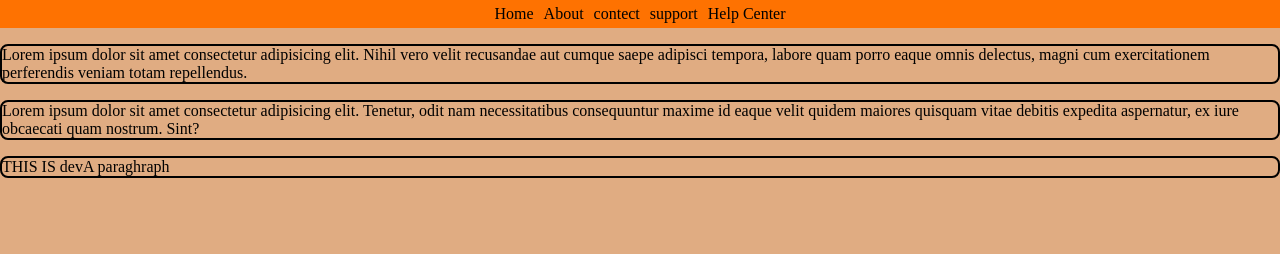
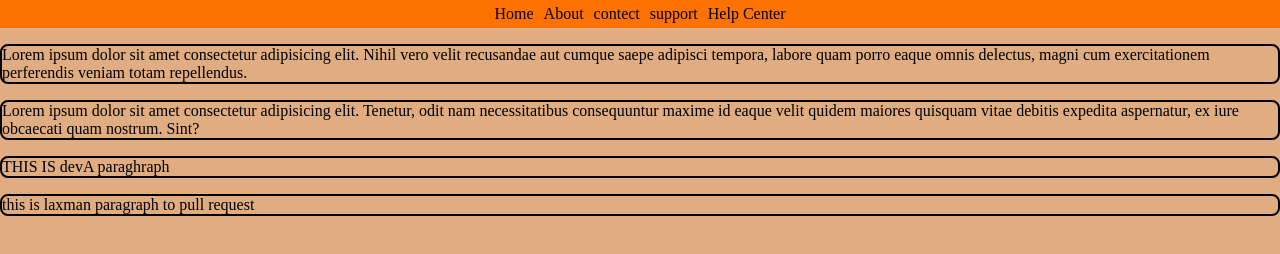
Before and after one commit to laxmankumawat3/demo-website, a plain HTML site: page index.html in a window 1280 px wide. Drawn offline with Linux system fonts and the light colour scheme.

Commit message:
devC commit

```diff
--- a/index.html
+++ b/index.html
@@ -20,5 +20,7 @@
 <p>
     THIS IS devA paraghraph
 </p>
+
+<P>this is laxman paragraph to pull request </P>
 </body>
 </html>
```
